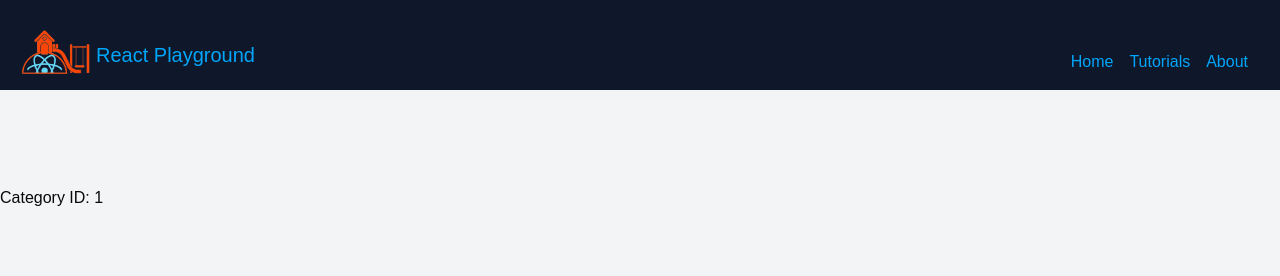
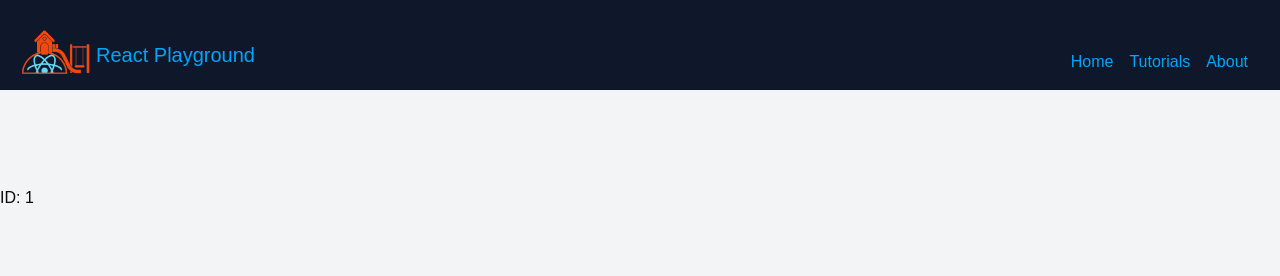
Before and after one commit to aayalapalacin/react-playgroundv2.0, a Next.js app: page /singleCategory/1 in a window 1280 px wide. Shown: the top 276 px of the page. Built offline with nearby package versions, Linux system fonts and the light colour scheme; a web font is replaced by a local one.

Commit message:
more simple

```diff
--- a/src/app/singleCategory/[id]/page.tsx
+++ b/src/app/singleCategory/[id]/page.tsx
@@ -1,13 +1,9 @@
 // src/app/singleCategory/[id]/page.tsx
-import { notFound } from "next/navigation";
 
-export default async function Page({ params }: { params: { id: string } }) {
-  const idToInt = parseInt(params.id, 10);
-  if (isNaN(idToInt)) notFound();
-
+export default function Page({ params }: any) {
   return (
     <div>
-      <h1>Category ID: {idToInt}</h1>
+      <h1>ID: {params?.id}</h1>
     </div>
   );
 }
```
